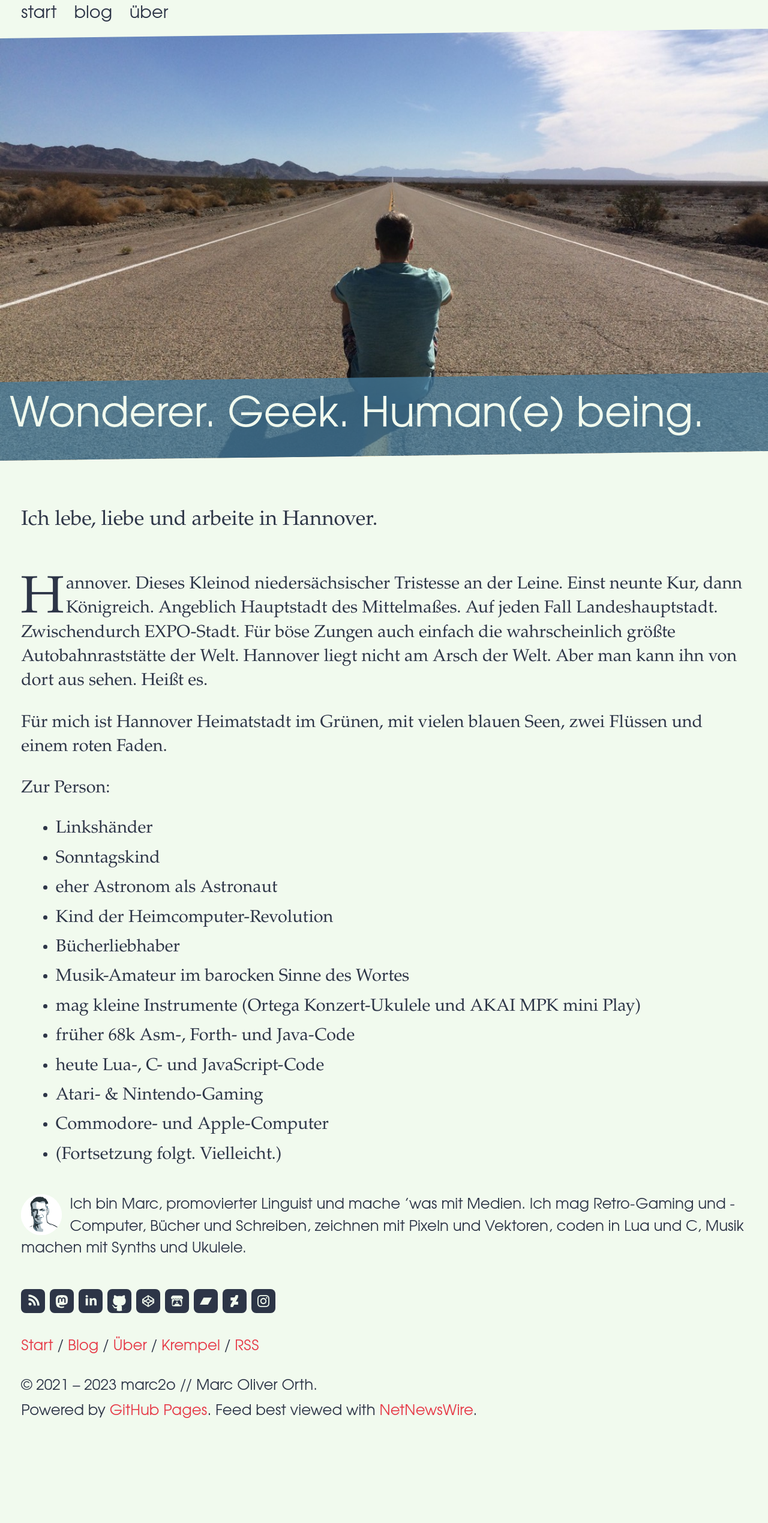
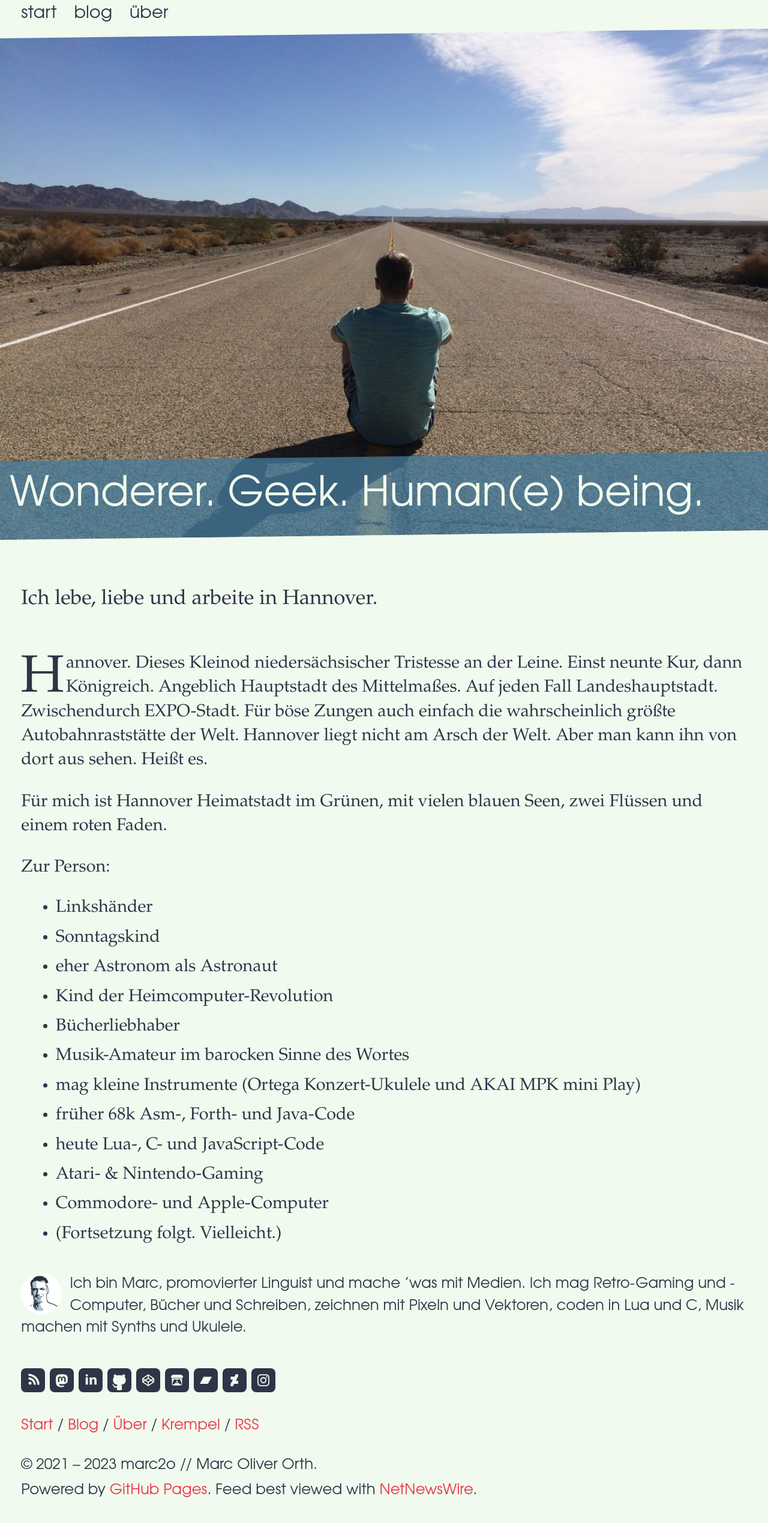
Before and after one commit to marc2o/marc2o.github.io, a Jekyll site: the page built from about.md, in a window 1280 px wide. Shown: the whole page at 60% size. Built offline with Jekyll 4.4.1, drawn with Linux system fonts in a browser that asks for light colours; before the commit the page ends 2407 px from its top, so only the background shows below that.

Commit message:
Update article.css

```diff
--- a/assets/css/article.css
+++ b/assets/css/article.css
@@ -171,7 +171,7 @@ header {
 	justify-content: end;
 	align-items: center;
 	width: 100vw;
-	height: 80vh;
+	height: calc(100vh - 3rem);
 	overflow: hidden;
 	clip-path: polygon(0 1rem, 100% 0, 100% calc(100% - 1rem), 0 100%);
 
```
